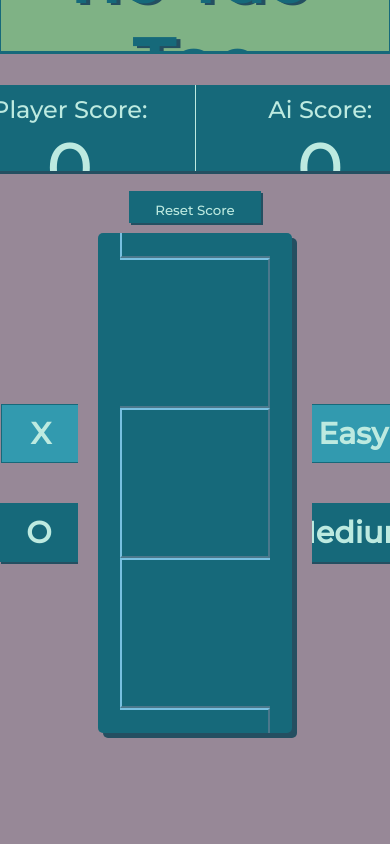
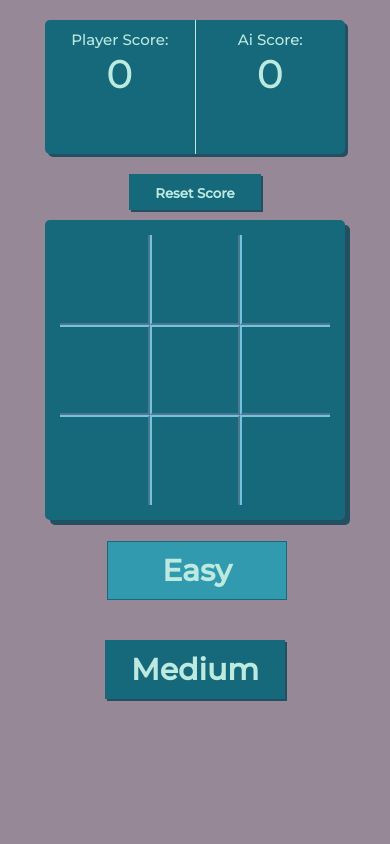
Before and after one commit to Cynto/Tic-Tac-Toe, a plain HTML site: page index.html in a window 390 px wide. Drawn offline with Linux system fonts and the light colour scheme.

Commit message:
Fixed mobile layout

```diff
--- a/styles.css
+++ b/styles.css
@@ -51,8 +51,7 @@ header {
 
 .field-button {
     width: 150px;
-    height: 150px;
-    cursor: pointer;
+    height: 150px;    cursor: pointer;
     outline: none;
     background: rgb(22, 105, 122);
     font-size: 80px;
@@ -252,7 +251,7 @@ header {
 
 .reset-score {
 
-
+    font-weight: bolder;
     cursor: pointer;
     padding: 10px 25px;
     background: rgb(22, 105, 122);
@@ -273,3 +272,52 @@ header {
 .reset-score:hover {
     background: rgb(50, 154, 175);
 }
+
+@media only screen and (max-width: 815px) {
+    body {
+        max-height: 200vh;
+    } header{
+        top: 0;
+        display: none;
+    }
+    .button-container {
+        display: none;
+    }
+    .difficulty {
+        height: 200px;
+        margin: 0;
+    }
+    .game-container {
+        width: 300px;
+        height: 300px;
+        margin: 0;
+    }
+    .main-container {
+        flex-wrap: wrap;
+        align-content: flex-start;
+        height: 300px;
+
+    }
+
+    .field-button {
+        width: 90px;
+        height: 90px;
+    }
+    .scoreboard {
+        width: 300px;
+        font-size: 10px;
+    }
+    .scoreboard h1 {
+        font-size: 40px;
+    }
+    .end-text {
+        font-size: 45px;
+    }
+    .reset {
+        margin-top: 0;
+        height: 80px;
+        padding: 10px 20px;
+        position: relative;
+        top: -2%;
+    }
+}
```
